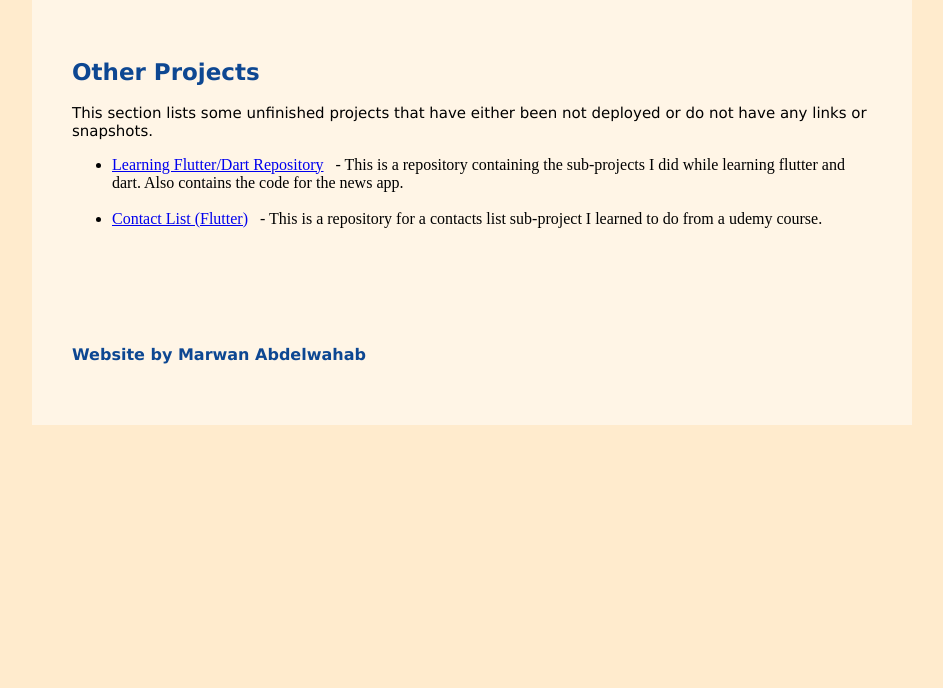
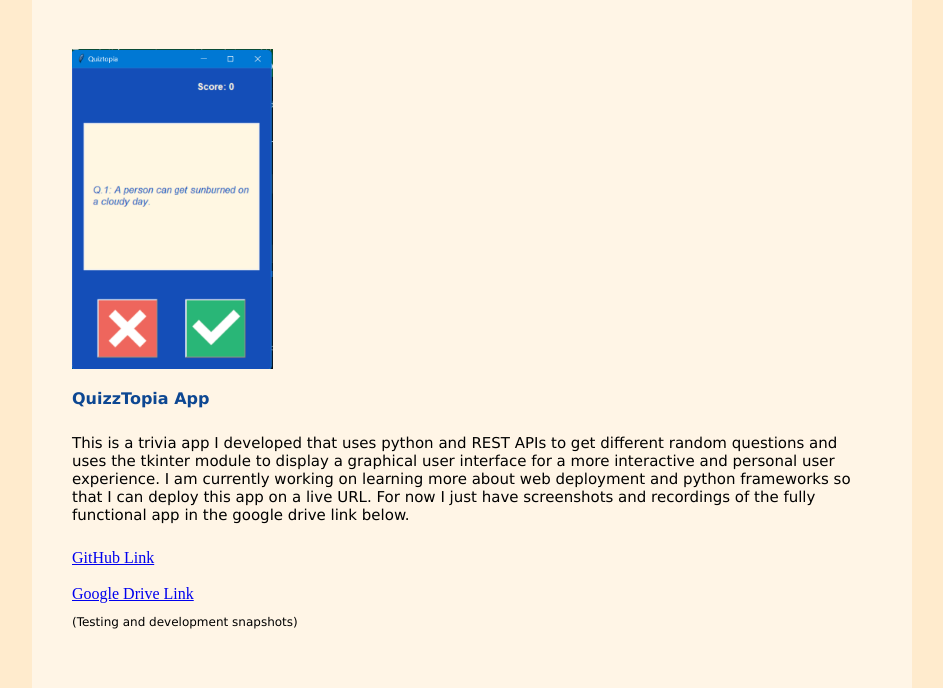
Before and after one commit to Mar85562/portfolioWebsite, a plain HTML site: page index.html in a window 1280 px wide. Shown: the part 2738-3426 px from the top of the page, without its empty margins (168-1111 px from the left). Before the commit the page ends 3171 px from the top, so only its background shows below. Drawn offline with Linux system fonts and the light colour scheme.

Commit message:
Added new project (quizztopia)

```diff
--- a/index.html
+++ b/index.html
@@ -76,6 +76,21 @@
                     </div>
                 </article>
             </div>
+            <div class="Project">
+                <img src="/portfolioWebsite/Assets/quizztopia img.png" alt="calendar app" class="calendar-pic">
+                <article>
+                    <h3>QuizzTopia App</h3>
+                    <p class="project-description">This is a trivia app I developed that uses python and REST APIs to get different random questions and uses the tkinter module to display a graphical user interface for a more interactive and personal user experience. I am currently working on learning more about web deployment and python frameworks so that I can deploy this app on a live URL. For now I just have screenshots and recordings of the fully functional app in the google drive link below.</p>
+                    <div>
+                        <a target="_blank" rel="noreferrer noopener" href="https://github.com/Mar85562/quizztopia">GitHub Link</a>
+                    </div>
+                    &nbsp;
+                    &nbsp;
+                    <div>
+                        <a target="_blank" rel="noreferrer noopener" href="https://drive.google.com/drive/folders/1-8JPMn5hXBDm9alKwcwC1mSy_oSCZ_vy?usp=sharing">Google Drive Link</a> <p style="font-size: 12px;">(Testing and development snapshots)</p>
+                    </div>
+                </article>
+            </div>
             <h2>Other Projects</h2>
             <p>This section lists some unfinished projects that have either been not deployed or do not have any links or snapshots.</p>
             <div class="other-projects-list">
```
Also changed, not shown: Assets/quizztopia img.png (added).
